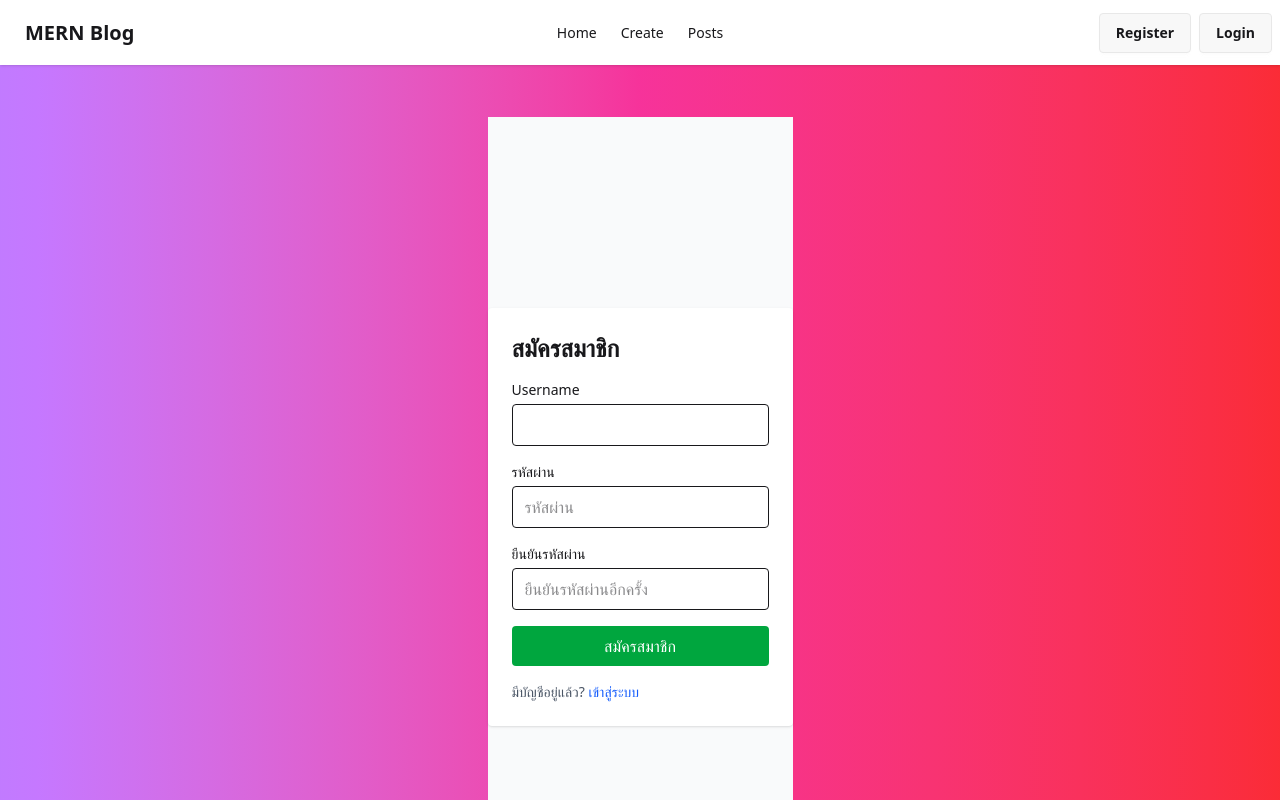
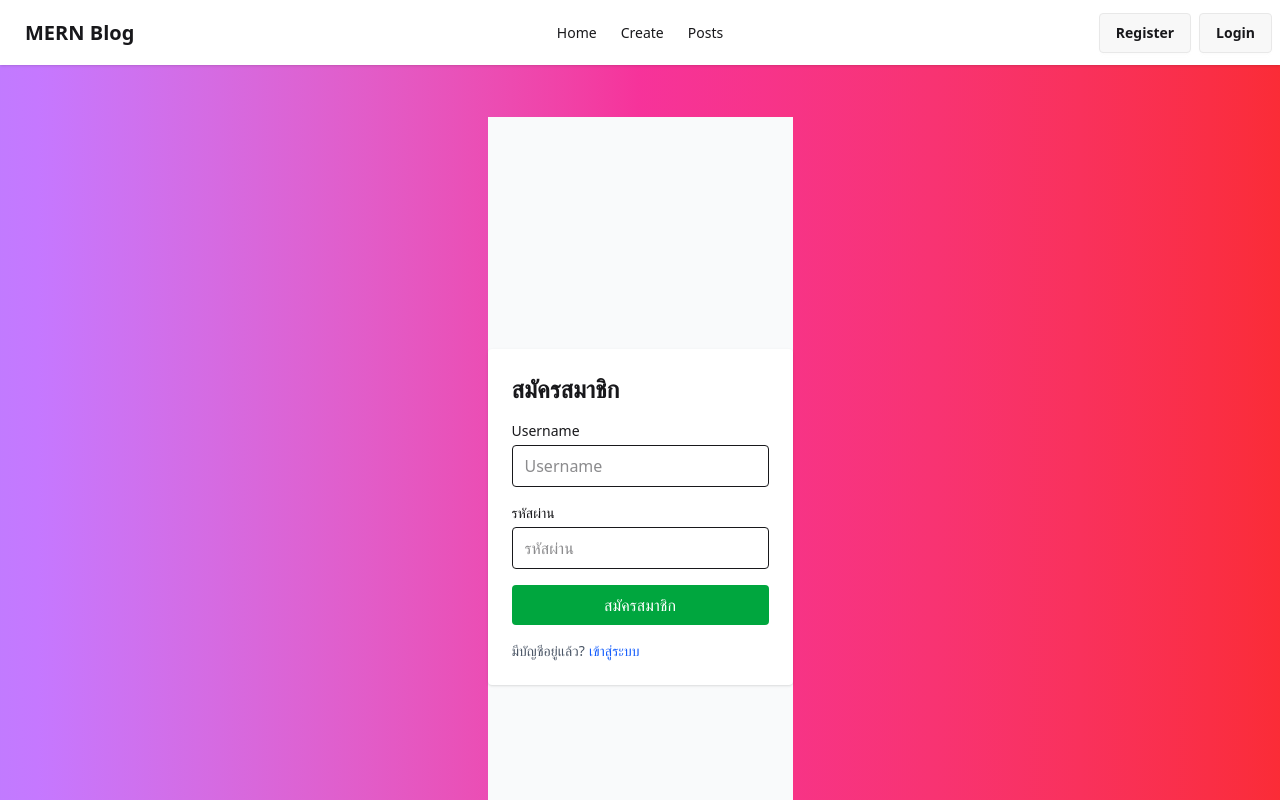
Before and after one commit to Tanakrit007/MERN, a React (Vite) app: page /register in a window 1280 px wide. Shown: the top 800 px of the page. Built offline with nearby package versions, Linux system fonts and the light colour scheme.

Commit message:
เชื่อม API regis and login

```diff
--- a/package.json
+++ b/package.json
@@ -11,12 +11,15 @@
   },
   "dependencies": {
     "@tailwindcss/vite": "^4.1.17",
+    "axios": "^1.13.2",
     "daisyui": "^5.5.5",
     "dompurify": "^3.3.0",
     "react": "^19.2.0",
+    "react-cookie": "^8.0.1",
     "react-dom": "^19.2.0",
     "react-router": "^7.10.1",
     "router": "^2.2.0",
+    "sweetalert2": "^11.26.16",
     "tailwindcss": "^4.1.17"
   },
   "devDependencies": {
--- a/src/pages/Login.jsx
+++ b/src/pages/Login.jsx
@@ -1,22 +1,54 @@
-import React, { useState } from "react";
-import { useNavigate, Link } from "react-router";
+import { useState } from "react";
+import AuthService from "../services/authentication.service";
+import Swal from "sweetalert2";
 
 const Login = () => {
-  const [Username, setUsername] = useState("");
-  const [password, setPassword] = useState("");
-  const navigate = useNavigate();
+  // ปรับ State ให้เป็น Object เหมือนหน้า Register เพื่อความง่ายในการส่งข้อมูล
+  const [user, setUser] = useState({
+    username: "",
+    password: "",
+  });
 
-  const handleSubmit = (e) => {
+  const handleChange = (e) => {
+    const { name, value } = e.target;
+    setUser((prev) => ({ ...prev, [name]: value }));
+  };
+
+  const handleSubmit = async (e) => {
     e.preventDefault();
 
-    // แบบง่าย ๆ สำหรับตอนนี้จะเก็บเป็นการจำลองการล็อกอิน
-    if (!Username || !password) {
-      alert("กรุณากรอกอีเมลและรหัสผ่าน");
+    if (!user.username || !user.password) {
+      Swal.fire({
+        title: "กรุณากรอกข้อมูลให้ครบถ้วน",
+        icon: "warning",
+      });
       return;
     }
-    // จำลองความสำเร็จ
-    alert(`ยินดีต้อนรับ ${Username}`);
-    navigate(`/`);
+
+    try {
+      // เรียกใช้ AuthService (สมมติว่าคุณมีฟังก์ชัน login เตรียมไว้)
+      const response = await AuthService.login(user.username, user.password);
+
+      if (response.status === 200) {
+        Swal.fire({
+          title: "เข้าสู่ระบบสำเร็จ",
+          text: `ยินดีต้อนรับคุณ ${user.username}`,
+          icon: "success",
+          timer: 1500,
+          showConfirmButton: false,
+        }).then(() => {
+          // ใช้ window.location แทน navigate
+          window.location.href = "/";
+        });
+      }
+    } catch (error) {
+      Swal.fire({
+        title: "เข้าสู่ระบบล้มเหลว",
+        text:
+          error.response?.data?.message || "Username หรือ Password ไม่ถูกต้อง",
+        icon: "error",
+      });
+    }
   };
 
   return (
@@ -27,11 +59,12 @@ const Login = () => {
           <div>
             <label className="block text-sm font-medium mb-1">Username</label>
             <input
-              type="Username"
-              value={Username}
-              onChange={(e) => setUsername(e.target.value)}
+              type="text"
+              name="username" // เพิ่ม name ให้ตรงกับ key ใน state
+              value={user.username}
+              onChange={handleChange}
               className="w-full border rounded px-3 py-2"
-              placeholder=""
+              placeholder="กรอกชื่อผู้ใช้"
               required
             />
           </div>
@@ -40,8 +73,9 @@ const Login = () => {
             <label className="block text-sm font-medium mb-1">รหัสผ่าน</label>
             <input
               type="password"
-              value={password}
-              onChange={(e) => setPassword(e.target.value)}
+              name="password" // เพิ่ม name ให้ตรงกับ key ใน state
+              value={user.password}
+              onChange={handleChange}
               className="w-full border rounded px-3 py-2"
               placeholder="รหัสผ่าน"
               required
@@ -50,17 +84,17 @@ const Login = () => {
 
           <button
             type="submit"
-            className="w-full bg-blue-600 text-white py-2 rounded hover:bg-blue-700"
+            className="w-full bg-blue-600 text-white py-2 rounded hover:bg-blue-700 transition-colors"
           >
             เข้าสู่ระบบ
           </button>
         </form>
 
         <p className="text-sm text-gray-600 mt-4">
-          ยังไม่มีบัญชี?{" "}
-          <Link to="/register" className="text-blue-600 hover:underline">
+          ยังไม่มีบัญชี? {/* เปลี่ยนจาก Link เป็นแท็ก a */}
+          <a href="/register" className="text-blue-600 hover:underline ml-1">
             สมัครสมาชิก
-          </Link>
+          </a>
         </p>
       </div>
     </div>
--- a/src/pages/Register.jsx
+++ b/src/pages/Register.jsx
@@ -1,80 +1,85 @@
-import React, { useState } from "react";
-import { useNavigate, Link } from "react-router";
+import { useState } from "react";
+import AuthService from "../services/authentication.service";
+import Swal from "sweetalert2";
 
 const Register = () => {
-  // ใช้ State ชื่อเดียวกับหน้า Login เพื่อความเข้าใจง่าย
-  const [Username, setUsername] = useState("");
-  const [password, setPassword] = useState("");
-  const [confirmPassword, setConfirmPassword] = useState("");
+  const [user, setUser] = useState({
+    username: "",
+    password: "",
+  });
 
-  const navigate = useNavigate();
+  const handleChange = (e) => {
+    const { name, value } = e.target;
+    setUser((user) => ({ ...user, [name]: value }));
+  };
 
-  const handleSubmit = (e) => {
-    e.preventDefault();
-
-    // ตรวจสอบว่ากรอกข้อมูลครบไหม
-    if (!Username || !password || !confirmPassword) {
-      alert("กรุณากรอกข้อมูลให้ครบถ้วน");
-      return;
+  const handleSubmit = async () => {
+    if (!user.username || !user.password) {
+      Swal.fire({
+        title: "password หรือ username ไม่ถูกต้อง",
+        icon: "error",
+        draggable: true,
+      });
+    } else {
+      try {
+        const response = await AuthService.register(
+          user.username,
+          user.password
+        );
+        if (response.status === 201 || response.status === 200) {
+          Swal.fire({
+            title: "สมัครสมาชิกสำเร็จ",
+            text: response.data.message,
+            icon: "success",
+            draggable: true,
+          }).then(() => {
+            // ใช้คำสั่งนี้แทนการ navigate ครับ
+            window.location.href = "/login";
+          });
+        }
+      } catch (error) {
+        Swal.fire({
+          title: "เกิดข้อผิดพลาด",
+          text: error.response?.data?.message || "ไม่สามารถสมัครได้",
+          icon: "error",
+        });
+      }
     }
-
-    // ตรวจสอบว่ารหัสผ่านตรงกันไหม
-    if (password !== confirmPassword) {
-      alert("รหัสผ่านและการยืนยันรหัสผ่านไม่ตรงกัน");
-      return;
-    }
-
-    // จำลองการสมัครสมาชิกสำเร็จ
-    // ในโปรเจกต์จริง ตรงนี้จะเป็นการส่งข้อมูลไปยัง Backend
-    console.log("Registered with:", { Username, password });
-    alert("สมัครสมาชิกสำเร็จ! กรุณาเข้าสู่ระบบ");
-
-    // เด้งกลับไปหน้า Login
-    navigate("/login");
   };
 
   return (
     <div className="min-h-screen flex items-center justify-center bg-gray-50">
       <div className="w-full max-w-md bg-white p-6 rounded shadow">
         <h2 className="text-2xl font-semibold mb-4">สมัครสมาชิก</h2>
-        <form onSubmit={handleSubmit} className="space-y-4">
-          {/* ส่วนของอีเมล/Username */}
+        <form
+          onSubmit={(e) => {
+            e.preventDefault();
+            handleSubmit();
+          }}
+          className="space-y-4"
+        >
           <div>
             <label className="block text-sm font-medium mb-1">Username</label>
             <input
-              type="Username"
-              value={Username}
-              onChange={(e) => setUsername(e.target.value)}
+              type="text"
+              name="username"
+              value={user.username}
+              onChange={handleChange}
               className="w-full border rounded px-3 py-2"
-              placeholder=""
+              placeholder="Username"
               required
             />
           </div>
 
-          {/* ส่วนของรหัสผ่าน */}
           <div>
             <label className="block text-sm font-medium mb-1">รหัสผ่าน</label>
             <input
               type="password"
-              value={password}
-              onChange={(e) => setPassword(e.target.value)}
+              name="password"
+              value={user.password}
+              onChange={handleChange}
               className="w-full border rounded px-3 py-2"
               placeholder="รหัสผ่าน"
-              required
-            />
-          </div>
-
-          {/* ส่วนของการยืนยันรหัสผ่าน (เพิ่มมาเพื่อให้สมบูรณ์) */}
-          <div>
-            <label className="block text-sm font-medium mb-1">
-              ยืนยันรหัสผ่าน
-            </label>
-            <input
-              type="password"
-              value={confirmPassword}
-              onChange={(e) => setConfirmPassword(e.target.value)}
-              className="w-full border rounded px-3 py-2"
-              placeholder="ยืนยันรหัสผ่านอีกครั้ง"
               required
             />
           </div>
@@ -88,10 +93,10 @@ const Register = () => {
         </form>
 
         <p className="text-sm text-gray-600 mt-4">
-          มีบัญชีอยู่แล้ว? {/* ลิงก์กลับไปหน้า Login */}
-          <Link to="/login" className="text-blue-600 hover:underline">
+          มีบัญชีอยู่แล้ว?
+          <a href="/login" className="text-blue-600 hover:underline ml-1">
             เข้าสู่ระบบ
-          </Link>
+          </a>
         </p>
       </div>
     </div>
--- /dev/null
+++ b/src/services/api.js
@@ -0,0 +1,17 @@
+import axios from "axios";
+import tokenService from "./token.service";
+const baseURL = import.meta.env.VITE_BASE_URL || "http://localhost:5000/api/v1";
+
+const instance = axios.create({
+  baseURL,
+});
+
+instance.interceptors.request.use((config) => {
+  const token = tokenService.getAccessToken();
+  if (token) {
+    config.headers["x-access-token"] = token;
+  }
+  return config;
+});
+
+export default instance;
--- /dev/null
+++ b/src/services/authentication.service.js
@@ -0,0 +1,30 @@
+import api from "./api.js";
+const API_URL = import.meta.env.VITE_AUTH_URL;
+import tokenService from "./token.service.js";
+
+const register = async (username, password) => {
+  return await api.post(API_URL + "/register", { username, password });
+};
+
+const login = async (username, password) => {
+  const response = await api.post(API_URL + "/login", { username, password });
+  const { status, data } = response;
+  if (status === 200) {
+    if (data?.accessToken) {
+      tokenService.setUser(data);
+    }
+  }
+  return response;
+};
+
+const logout = () => {
+  tokenService.removeUser();
+};
+
+const AuthService = {
+  register,
+  login,
+  logout,
+};
+
+export default AuthService;
--- /dev/null
+++ b/src/services/token.service.js
@@ -0,0 +1,32 @@
+import { Cookies } from "react-cookie";
+const cookies = new Cookies();
+
+const getAccessToken = () => {
+  const user = getUser();
+  return user?.accessToken;
+};
+
+const getUser = () => {
+  const user = cookies.get("user");
+  return user;
+};
+
+const removeUser = () => {
+  cookies.remove("user", { path: "/" });
+};
+
+const setUser = (user) => {
+  cookies.set("user", JSON.stringify(user), {
+    path: "/",
+    expires: new Date(Date.now() + 86400), //24*60*60 = 86400 = 1 day
+  });
+};
+
+const tokenService = {
+  getAccessToken,
+  getUser,
+  removeUser,
+  setUser,
+};
+
+export default tokenService;
```
Also changed, not shown: src/context/AuthContext.jsx (+7 -1 lines), 2 other files (tests, documents, lock files or other folders).
